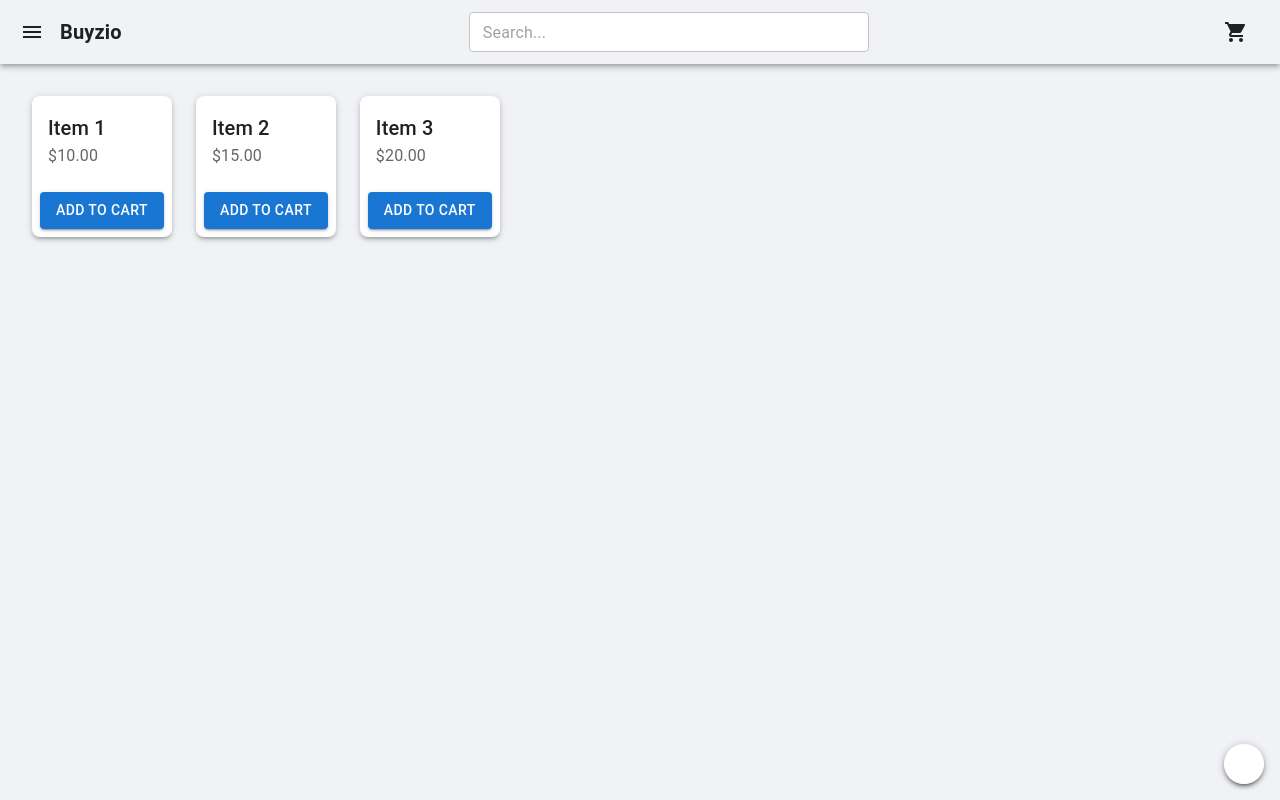
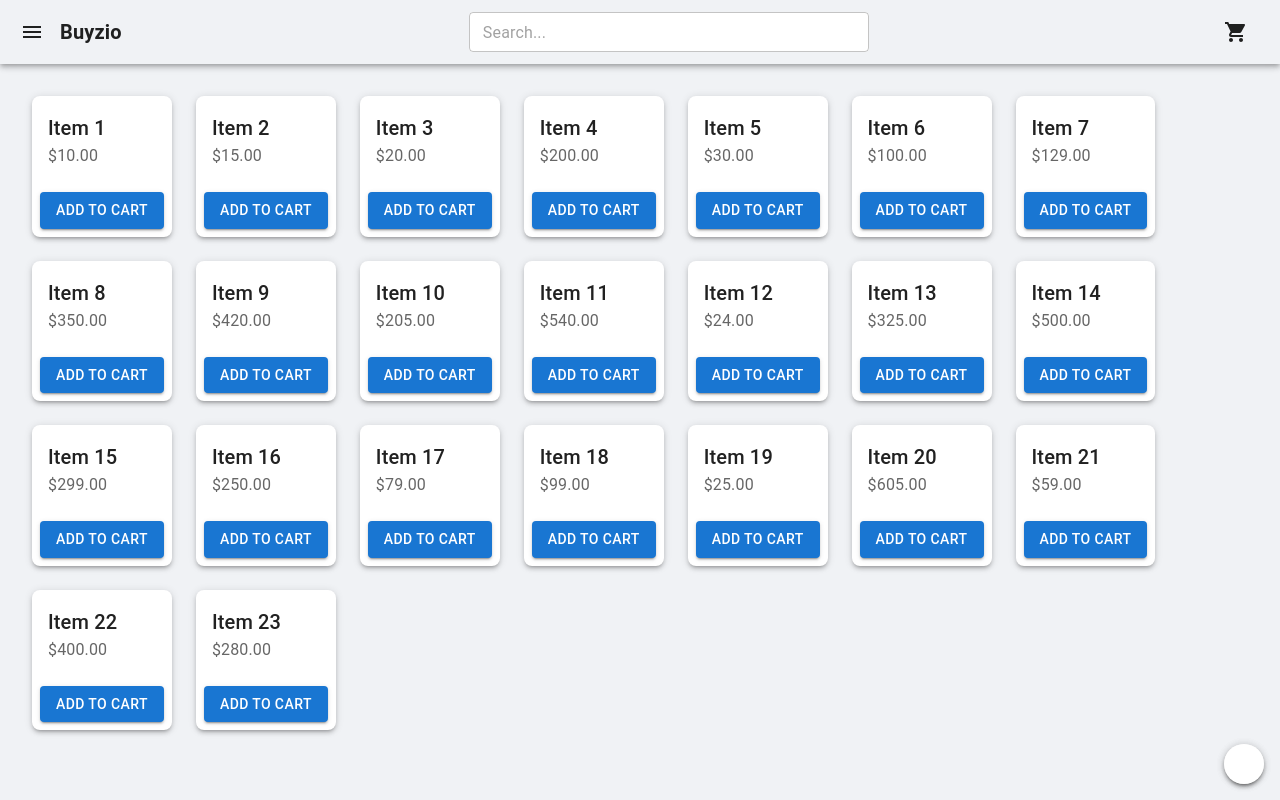
Before and after one commit to heyaaman/Buyzio, a React (Vite) app: page / in a window 1280 px wide. Built offline with nearby package versions, Linux system fonts and the light colour scheme; some icons are missing.

Commit message:
Update Home.jsx

```diff
--- a/src/components/Home.jsx
+++ b/src/components/Home.jsx
@@ -34,6 +34,26 @@ const mockItems = [
   { id: 1, name: 'Item 1', price: '$10.00' },
   { id: 2, name: 'Item 2', price: '$15.00' },
   { id: 3, name: 'Item 3', price: '$20.00' },
+  { id: 4, name: 'Item 4', price: '$200.00' },
+  { id: 5, name: 'Item 5', price: '$30.00' },
+  { id: 6, name: 'Item 6', price: '$100.00' },
+  { id: 7, name: 'Item 7', price: '$129.00' },
+  { id: 8, name: 'Item 8', price: '$350.00' },
+  { id: 9, name: 'Item 9', price: '$420.00' },
+  { id: 10, name: 'Item 10', price: '$205.00' },
+  { id: 11, name: 'Item 11', price: '$540.00' },
+  { id: 12, name: 'Item 12', price: '$24.00' },
+  { id: 13, name: 'Item 13', price: '$325.00' },
+  { id: 14, name: 'Item 14', price: '$500.00' },
+  { id: 15, name: 'Item 15', price: '$299.00' },
+  { id: 16, name: 'Item 16', price: '$250.00' },
+  { id: 17, name: 'Item 17', price: '$79.00' },
+  { id: 18, name: 'Item 18', price: '$99.00' },
+  { id: 19, name: 'Item 19', price: '$25.00' },
+  { id: 20, name: 'Item 20', price: '$605.00' },
+  { id: 21, name: 'Item 21', price: '$59.00' },
+  { id: 22, name: 'Item 22', price: '$400.00' },
+  { id: 23, name: 'Item 23', price: '$280.00' },
 ];
 
 const pageVariants = {
```
